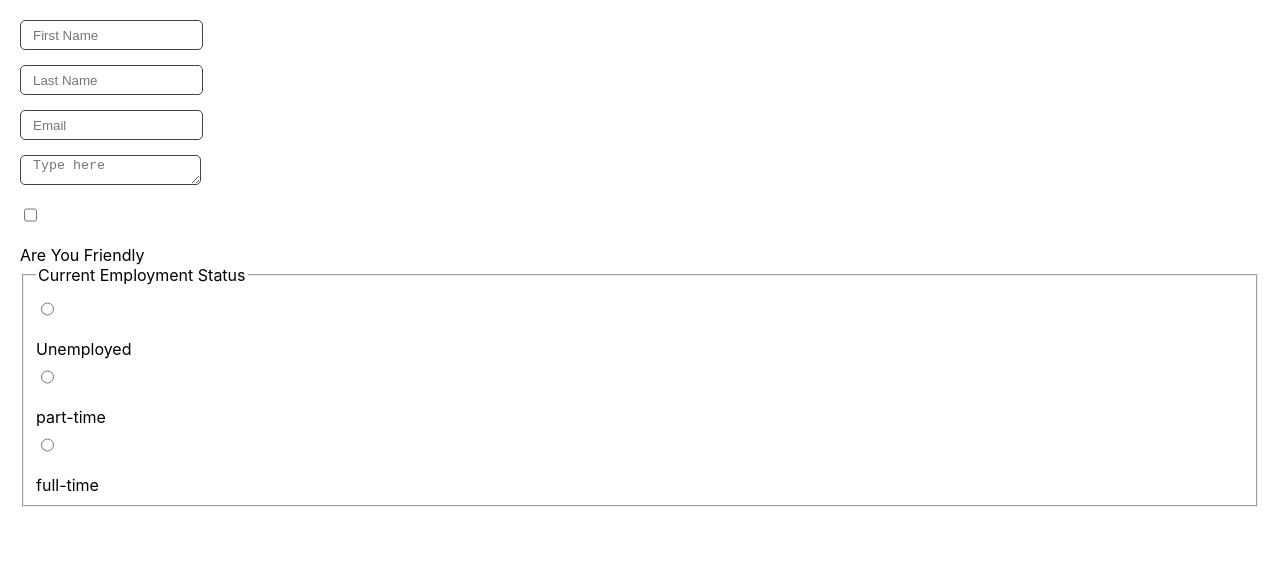
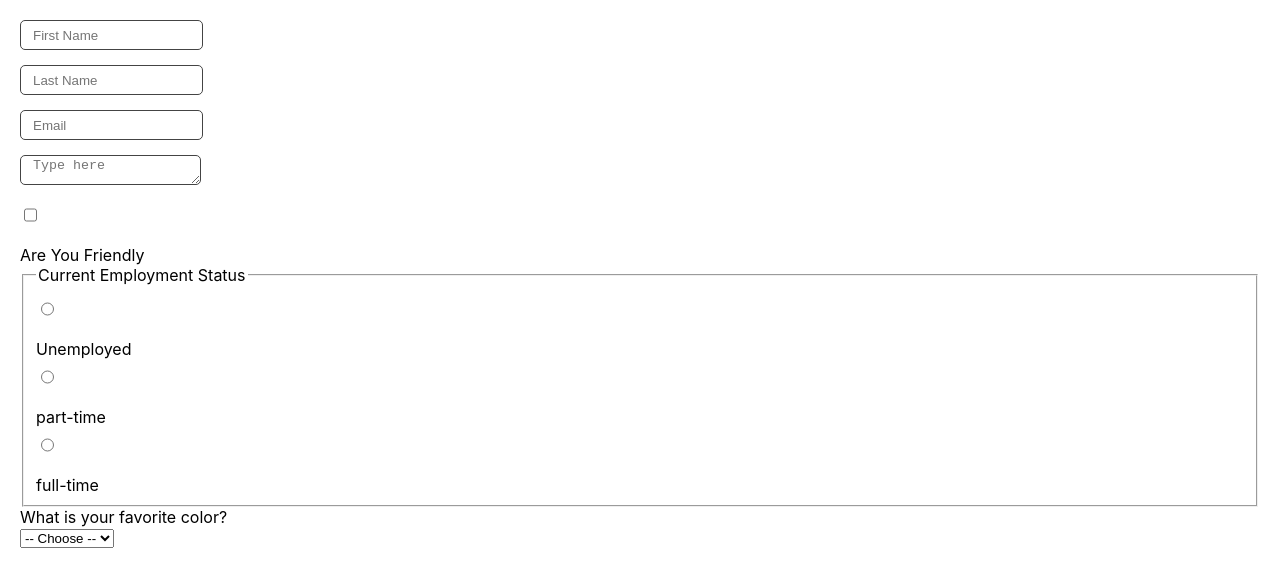
Before and after one commit to Noman-Memon/form, a React (Create React App) app: page / in a window 1280 px wide. Shown: the top 582 px of the page. Built offline with nearby package versions, Linux system fonts and the light colour scheme.

Commit message:
add select option

```diff
--- a/src/Form.js
+++ b/src/Form.js
@@ -8,6 +8,7 @@
     textArea: '',
     checkBox: false,
     employment: '',
+    favColor: '',
   })
 
   console.log(formData.checkBox)
@@ -105,6 +106,23 @@
         />
         <label htmlFor="full-time">full-time</label>
       </fieldset>
+      <label htmlFor="favColor">What is your favorite color?</label>
+      <br />
+      <select
+        id="favColor"
+        value={formData.favColor}
+        onChange={handleChange}
+        name="favColor"
+      >
+        <option value="">-- Choose --</option>
+        <option value="red">Red</option>
+        <option value="orange">Orange</option>
+        <option value="yellow">Yellow</option>
+        <option value="green">Green</option>
+        <option value="blue">Blue</option>
+        <option value="indigo">Indigo</option>
+        <option value="violet">Violet</option>
+      </select>
     </form>
   )
 }
```
